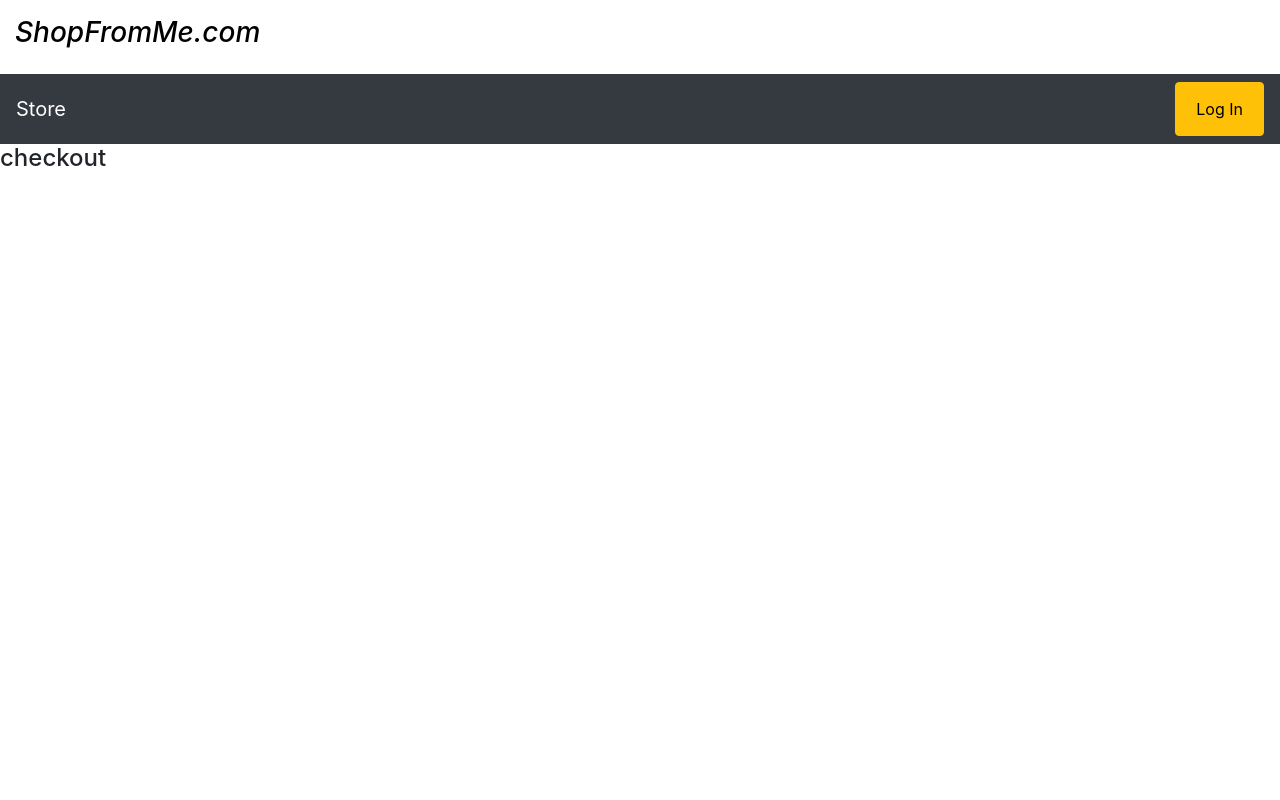
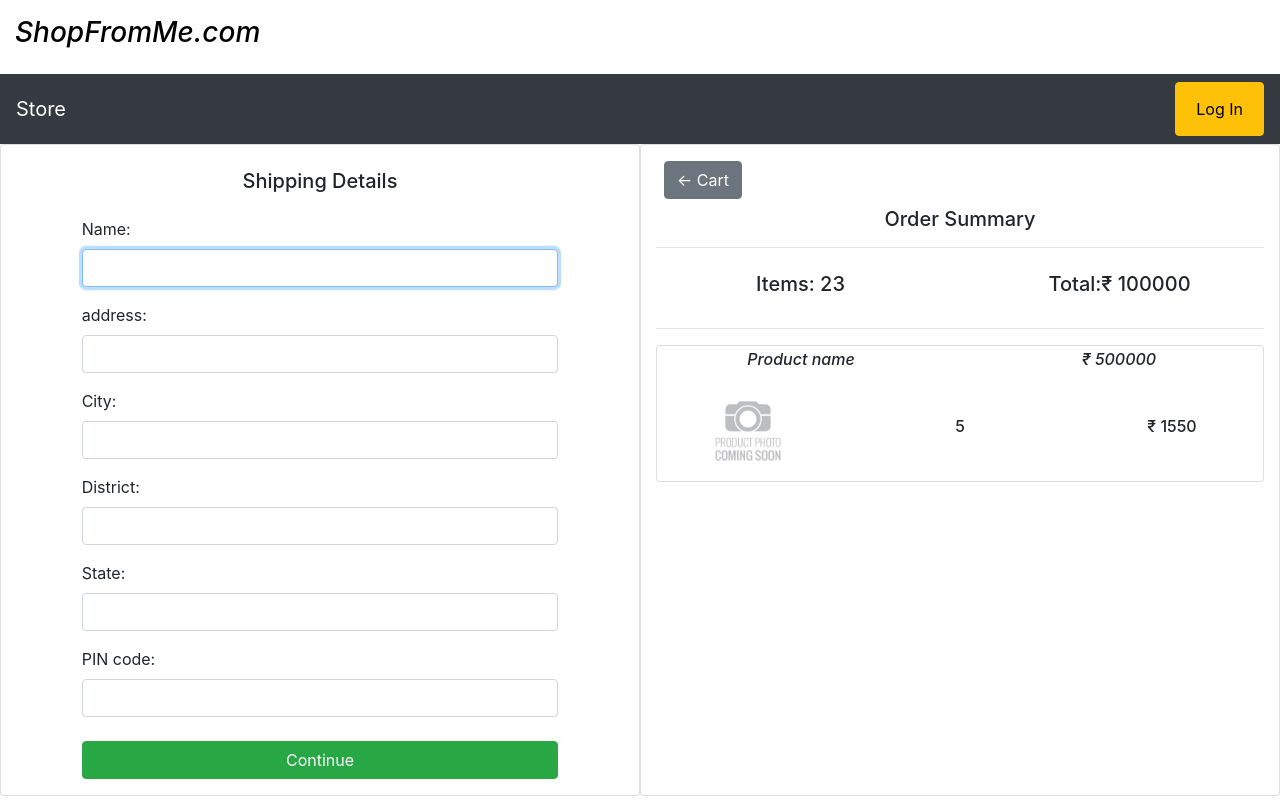
Before and after one commit to bijoyvbabu123/ShopFromMe, a Django app: page /checkout/ in a window 1280 px wide. Run offline with Django 3.2, Linux system fonts and the light colour scheme; some libraries are stand-ins or nearby versions.

Commit message:
Checkout template setup

```diff
--- a/shop/templates/shop/checkout.html
+++ b/shop/templates/shop/checkout.html
@@ -6,5 +6,122 @@
 {% endblock %}
 
 {% block content %}
-    <h4>checkout</h4>
+    <div class="container-fluid">
+
+        <div class="row">
+            <!--form for delivery address-->
+            <div class="col-12 col-md-6 col-lg-6 card py-2  justify-content-center align-items-center">
+                <div class="col-10">
+                    <form action="" method="POST">
+
+                        {% csrf_token %}
+
+                        <div class="text-center py-3">
+                            <h5>Shipping Details</h5>
+                        </div>
+
+                        <!--input fields-->
+                        <div class="form-group">
+                            <label for="id_name">Name:</label>
+                            <input id="id_name" name="name" type="text" maxlength="150" autofocus required
+                                class="form-control">
+                        </div>
+
+                        <div class="form-group">
+                            <label for="id_address">address:</label>
+                            <input id="id_address" name="address" type="text" maxlength="150" required
+                                class="form-control">
+                        </div>
+
+                        <div class="form-group">
+                            <label for="id_city">City:</label>
+                            <input id="id_city" name="city" type="text" maxlength="150" required
+                                class="form-control">
+                        </div>
+
+                        <div class="form-group">
+                            <label for="id_district">District:</label>
+                            <input id="id_district" name="district" type="text" maxlength="150" required
+                                class="form-control">
+                        </div>
+
+                        <div class="form-group">
+                            <label for="id_state">State:</label>
+                            <input id="id_state" name="state" type="text" maxlength="150" required
+                                class="form-control">
+                        </div>
+
+                        <div class="form-group">
+                            <label for="id_pincode">PIN code:</label>
+                            <input id="id_pincode" name="pincode" type="number" maxlength="150" required
+                                class="form-control">
+                        </div>
+
+                        <div class="text-center py-2">
+                            <button type="submit" class="btn btn-success btn-block">Continue</button>
+                        </div>
+
+                    </form>
+                </div>
+            </div>
+            <!--order summary-->
+            <div class="col-12 col-md-6 col-lg-6 card py-2">
+                <div>
+
+                    <div class="py-2 px-2">
+                        <a href="{% url 'shop:cart' %}" class="btn btn-secondary">&#8592 Cart</a>
+                    </div>
+
+                    <div class="text-center">
+                        <h5 class="card-title">Order Summary</h5>
+                    </div>
+                    <hr>
+
+                    <div class="row">
+                        <div class="col-12 col-sm-6 text-center py-2">
+                            <h5>Items: 23</h5>
+                        </div>
+                        <div class="col-12 col-sm-6 text-center py-2">
+                            <h5>Total:₹ 100000</h5>
+                        </div>
+                    </div>
+                    <hr>
+
+                    <div class="row">
+
+                        <!--each item-->
+                        <div class="col-12">
+                            <div class="card">
+                                <div class="row pt-1">
+                                    <h6 class="card-title col-12 col-sm-8 col-md-6 col-lg-6 text-center"><i>Product name</i></h6>
+                                    <h6 class="card-title col-12 col-sm-4 col-md-6 col-lg-6 text-center"><i>₹ 500000</i></h6>
+                                </div>
+
+                                <div class="row">
+                                    <img class="col-12 col-sm-4 col-md-4 col-lg-4 card-img-top" src="{% static 'shop/images/placeholder.png' %}" alt="product image" style="width: 100%; height: 100px; object-fit: contain;"> <!--this will make enough responsive image-->
+                                    <div class="col-12 col-sm-8 col-md-8 col-lg-8">
+                                        <div class="row">
+                                            <!--d-flex... aligns the chid element centrally both hor and ver-->
+                                            <div class="col-6 col-sm-6 d-flex align-items-center justify-content-center" style="height: 100px ;">
+                                                <div class="col-4 d-flex align-items-center justify-content-center">
+                                                    <h6>5</h6>
+                                                </div>
+                                            </div>
+                                            <div class="col-6 col-sm-6 d-flex align-items-center justify-content-center" style="height: 100px ;">
+                                                <h6>₹ 1550</h6>
+                                            </div>
+                                        </div>
+                                    </div>
+                                </div>
+                            </div>
+                        </div>
+
+
+                    </div>
+
+                </div>
+            </div>
+        </div>
+
+    </div>
 {% endblock content %}
```
